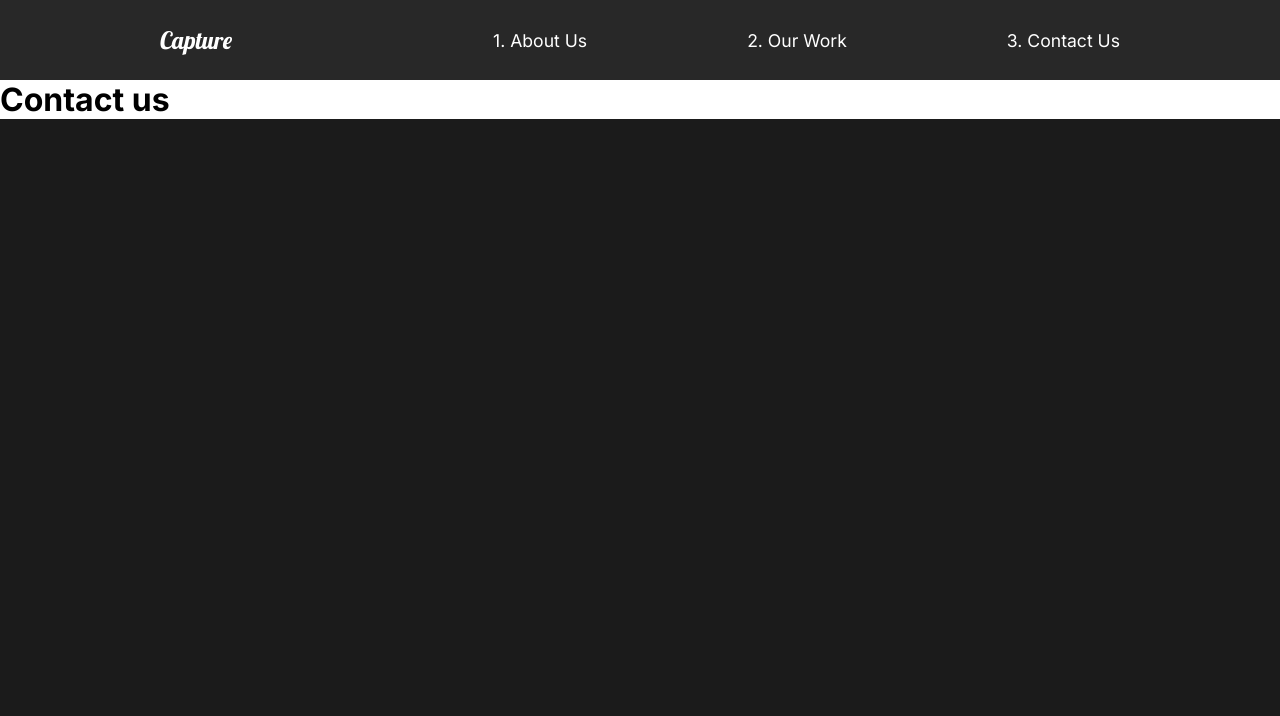
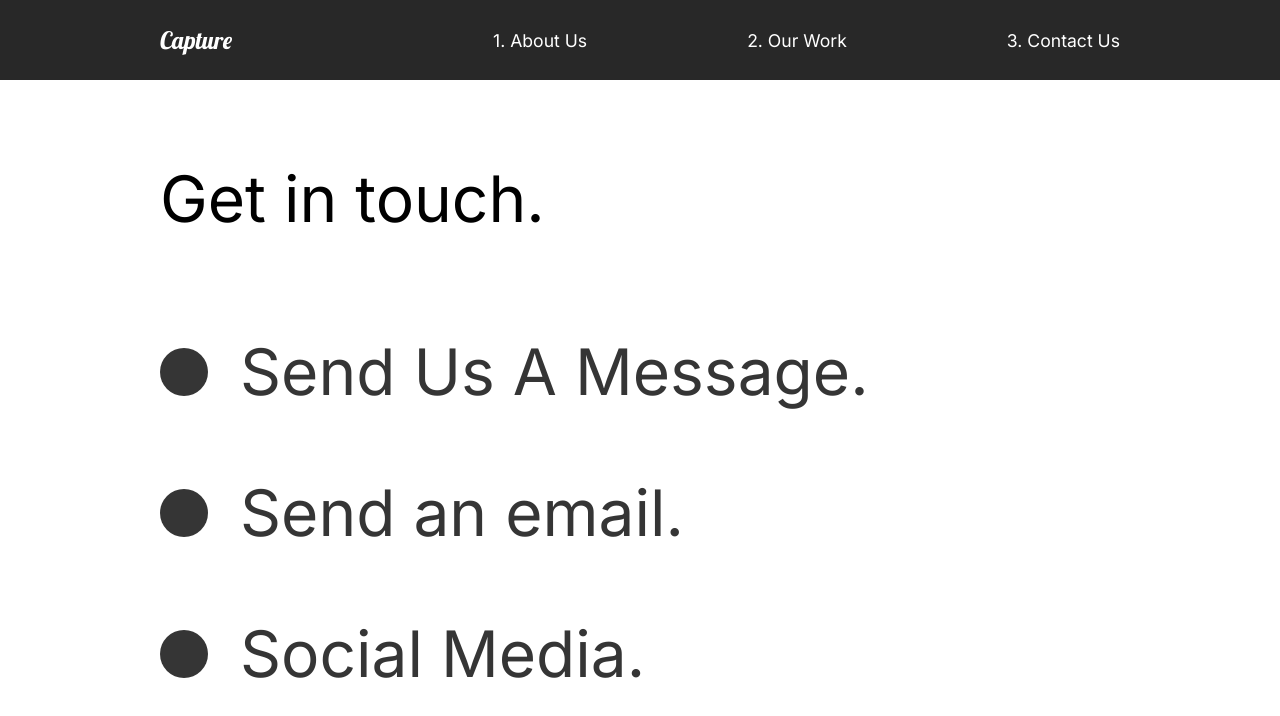
Before and after one commit to AidanShimmon/react-capture, a React (Create React App) app: page /contact in a window 1280 px wide. Shown: the top 716 px of the page. Built offline with nearby package versions, Linux system fonts and the light colour scheme.

Commit message:
contact us page styles

```diff
--- a/src/animation.js
+++ b/src/animation.js
@@ -82,3 +82,20 @@ export const sliderContainer = {
     },
   },
 };
+
+export const scrollReveal = {
+  hidden: {
+    opacity: 0,
+    scale: 1.1,
+    transition: {
+      duration: 0.5,
+    },
+  },
+  show: {
+    opacity: 1,
+    scale: 1,
+    transition: {
+      duration: 0.5,
+    },
+  },
+};
--- a/src/components/FaqSection.js
+++ b/src/components/FaqSection.js
@@ -1,12 +1,20 @@
-import { useState } from "react";
 import styled from "styled-components";
-import { About } from "../styles";
+import { About, Hide } from "../styles";
 import Toggle from "./Toggle";
 import { AnimateSharedLayout } from "framer-motion";
+import { scrollReveal } from "../animation";
+import { useScroll } from "./useScroll";
 
 const FaqSection = () => {
+  const [element, controls] = useScroll();
   return (
-    <Faq>
+    <Hide>
+      <Faq
+        variants={scrollReveal}
+        animate={controls}
+        initial="hidden"
+        ref={element}
+      >
         <h2>
           Any Questions <span>FAQ</span>
         </h2>
@@ -15,8 +23,8 @@ const FaqSection = () => {
             <div className="answer">
               <p>Lorem ipsum dolor sit amet.</p>
               <p>
-              Lorem ipsum dolor sit amet consectetur adipisicing elit. Nisi non
-              error porro sapiente sequi incidunt totam quaerat, ipsum
+                Lorem ipsum dolor sit amet consectetur adipisicing elit. Nisi
+                non error porro sapiente sequi incidunt totam quaerat, ipsum
                 repellendus rem?
               </p>
             </div>
@@ -25,8 +33,8 @@ const FaqSection = () => {
             <div className="answer">
               <p>Lorem ipsum dolor sit amet.</p>
               <p>
-              Lorem ipsum dolor sit amet consectetur adipisicing elit. Mollitia,
-              accusamus!
+                Lorem ipsum dolor sit amet consectetur adipisicing elit.
+                Mollitia, accusamus!
               </p>
             </div>
           </Toggle>
@@ -34,8 +42,8 @@ const FaqSection = () => {
             <div className="answer">
               <p>Lorem ipsum dolor sit amet.</p>
               <p>
-              Lorem ipsum dolor sit amet consectetur adipisicing elit. Mollitia,
-              accusamus!
+                Lorem ipsum dolor sit amet consectetur adipisicing elit.
+                Mollitia, accusamus!
               </p>
             </div>
           </Toggle>
@@ -43,18 +51,20 @@ const FaqSection = () => {
             <div className="answer">
               <p>Lorem ipsum dolor sit amet.</p>
               <p>
-              Lorem ipsum dolor sit amet consectetur adipisicing elit. Mollitia,
-              accusamus!
+                Lorem ipsum dolor sit amet consectetur adipisicing elit.
+                Mollitia, accusamus!
               </p>
             </div>
           </Toggle>
         </AnimateSharedLayout>
       </Faq>
+    </Hide>
   );
 };
 
 const Faq = styled(About)`
   display: block;
+  overflow: hidden;
   span {
     display: block;
   }
--- a/src/components/ServicesSection.js
+++ b/src/components/ServicesSection.js
@@ -9,9 +9,13 @@ import home2 from "../img/home2.png";
 import { About, Description, Image } from "../styles";
 import styled from "styled-components";
 
+import { fade } from "../animation";
+import { useScroll } from "./useScroll";
+
 const ServicesSection = () => {
+  const [element, controls] = useScroll();
   return (
-    <Services>
+    <Services variants={fade} animate={controls} initial="hidden" ref={element}>
       <Description>
         <h2>
           High <span>quality</span> services
--- a/src/components/Toggle.js
+++ b/src/components/Toggle.js
@@ -2,7 +2,7 @@ import { motion } from "framer-motion";
 import { useState } from "react";
 
 const Toggle = ({ children, title }) => {
-  const [toggle, setToggle] = useState(true);
+  const [toggle, setToggle] = useState(false);
   return (
     <motion.div layout className="question" onClick={() => setToggle(!toggle)}>
       <motion.h4 layout>{title}</motion.h4>
--- /dev/null
+++ b/src/components/useScroll.js
@@ -0,0 +1,13 @@
+import { useInView } from "react-intersection-observer";
+import { useAnimation } from "framer-motion";
+
+export const useScroll = () => {
+  const controls = useAnimation();
+  const [element, view] = useInView({ threshold: 0.5 });
+  if (view) {
+    controls.start("show");
+  } else {
+    controls.start("hidden");
+  }
+  return [element, controls];
+};
--- a/src/pages/ContactUs.js
+++ b/src/pages/ContactUs.js
@@ -1,19 +1,74 @@
 // Animations
 import { motion } from "framer-motion";
-import { pageAnimation } from "../animation";
+import { pageAnimation, titleAnim } from "../animation";
+import styled from "styled-components";
 
 const ContactUs = () => {
   return (
-    <motion.div
+    <ContactStyle
       variants={pageAnimation}
       initial="hidden"
       animate="show"
       exit="exit"
       style={{ background: "#fff" }}
     >
-      <h1>Contact us</h1>
-    </motion.div>
+      <Title>
+        <Hide>
+          <motion.h2 variants={titleAnim}>Get in touch.</motion.h2>
+        </Hide>
+      </Title>
+      <div>
+        <Hide>
+          <Social variants={titleAnim}>
+            <Circle />
+            <h2>Send Us A Message.</h2>
+          </Social>
+        </Hide>
+        <Hide>
+          <Social variants={titleAnim}>
+            <Circle />
+            <h2>Send an email.</h2>
+          </Social>
+        </Hide>
+        <Hide>
+          <Social variants={titleAnim}>
+            <Circle />
+            <h2>Social Media.</h2>
+          </Social>
+        </Hide>
+      </div>
+    </ContactStyle>
   );
 };
 
+const ContactStyle = styled(motion.div)`
+  padding: 5rem 10rem;
+  color: #353535;
+  min-height: 90vh;
+`;
+
+const Title = styled.div`
+  margin-bottom: 4rem;
+  color: black;
+`;
+
+const Hide = styled.div`
+  overflow: hidden;
+`;
+
+const Circle = styled.div`
+  border-radius: 50%;
+  width: 3rem;
+  height: 3rem;
+  background: #353535;
+`;
+
+const Social = styled(motion.div)`
+  display: flex;
+  align-items: center;
+  h2 {
+    margin: 2rem;
+  }
+`;
+
 export default ContactUs;
--- a/src/pages/OurWork.js
+++ b/src/pages/OurWork.js
@@ -14,8 +14,11 @@ import {
   slider,
   sliderContainer,
 } from "../animation";
+import { useScroll } from "../components/useScroll";
 
 const OurWork = () => {
+  const [element, controls] = useScroll();
+  const [element2, controls2] = useScroll();
   return (
     <Work
       variants={pageAnimation}
@@ -39,16 +42,21 @@ const OurWork = () => {
           </Hide>
         </Link>
       </Movie>
-      <Movie>
+      <Movie ref={element} variants={fade} animate={controls} initial="hidden">
         <h2>The Racer</h2>
-        <div className="line"></div>
+        <motion.div variants={lineAnim} className="line"></motion.div>
         <Link to="/work/the-racer">
           <img src={theracer} alt="the racer" />
         </Link>
       </Movie>
-      <Movie>
+      <Movie
+        ref={element2}
+        variants={fade}
+        animate={controls2}
+        initial="hidden"
+      >
         <h2>Good Times</h2>
-        <div className="line"></div>
+        <motion.div variants={lineAnim} className="line"></motion.div>
         <Link to="/work/good-times">
           <img src={goodtimes} alt="good times" />
         </Link>
@@ -66,7 +74,7 @@ const Work = styled(motion.div)`
   }
 `;
 
-const Movie = styled.div`
+const Movie = styled(motion.div)`
   padding-bottom: 10rem;
   .line {
     height: 0.5rem;
--- a/src/styles.js
+++ b/src/styles.js
@@ -1,6 +1,7 @@
 import styled from "styled-components";
+import { motion } from "framer-motion";
 
-export const About = styled.div`
+export const About = styled(motion.div)`
   min-height: 90vh;
   display: flex;
   align-items: center;
```
Also changed, not shown: 1 other file (tests, documents, lock files or other folders). Lines whose indentation alone changed are shown as unchanged.
